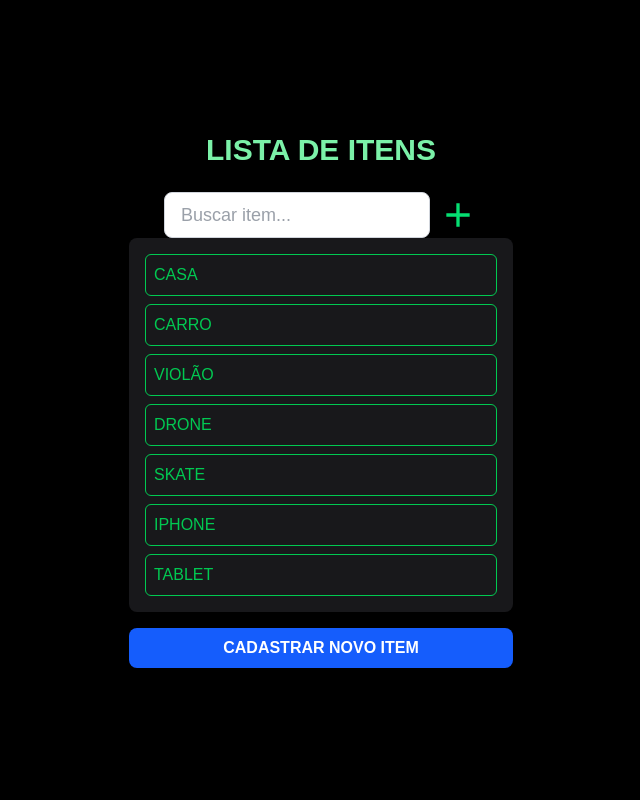
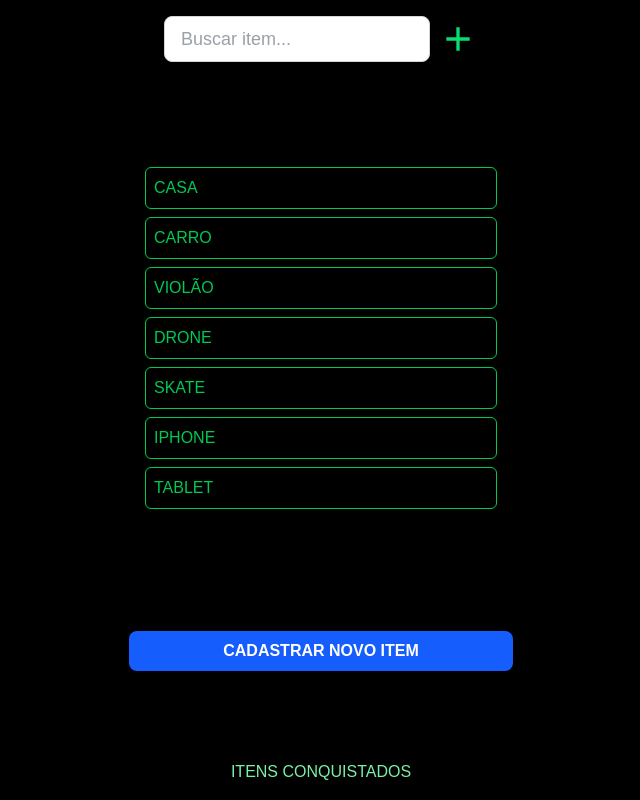
Before and after one commit to lithproroot1399/LinkMypay, a Next.js app: page / in a window 1280 px wide. Shown: the whole page, without its empty margins (319-959 px from the left). Built offline with nearby package versions, Linux system fonts and the light colour scheme.

Commit message:
Create components sonho

```diff
--- a/src/app/page.tsx
+++ b/src/app/page.tsx
@@ -1,23 +1,13 @@
-import { Button } from "@/components/button";
-import { Input } from "@/components/input";
-import { List } from "@/components/list";
+import { ListItens } from "@/components/listIten";
+import { Sonhos } from "@/components/sonhos";
 
 export default function Home() {
 	return (
-		<div className="flex flex-col items-center justify-center min-h-screen bg-black p-4">
-			<h1 className="text-3xl font-bold text-green-300 mb-6">LISTA DE ITENS</h1>
+		<div className="flex flex-col items-center justify-between min-h-screen bg-black p-4 gap-3">
 
-			<Input />
+			<ListItens />
+    <Sonhos />
 
-			<List />
-
-			<Button />
-
-      <div>
-        <aside>
-
-        </aside>
-      </div>
 		</div>
 	);
 }
--- a/src/components/list.tsx
+++ b/src/components/list.tsx
@@ -1,6 +1,6 @@
 export function List() {
   return (
-    <div className="w-full max-w-sm rounded-lg shadow-md p-4 mb-4 bg-zinc-900">
+    <div className="w-full max-w-sm rounded-lg shadow-md p-4 mb-4 bg-black">
       <ul className="text-green-500 space-y-2">
         <li className="p-2 border border-green-500 rounded-md transition-colors duration-200 cursor-pointer hover:bg-zinc-800">
           CASA
--- /dev/null
+++ b/src/components/listIten.tsx
@@ -0,0 +1,13 @@
+import { Button } from "./button";
+import { Input } from "./input";
+import { List } from "./list";
+
+export function ListItens() {
+    return (
+        <>
+        <Input />
+        <List />
+        <Button />
+        </>
+    )
+}
--- /dev/null
+++ b/src/components/sonhos.tsx
@@ -0,0 +1,9 @@
+export function Sonhos() {
+    return (
+        <div>
+        <aside>
+          <h1 className="text-xl2 text-green-300">ITENS CONQUISTADOS</h1>
+        </aside>
+      </div>
+    )
+}
```
